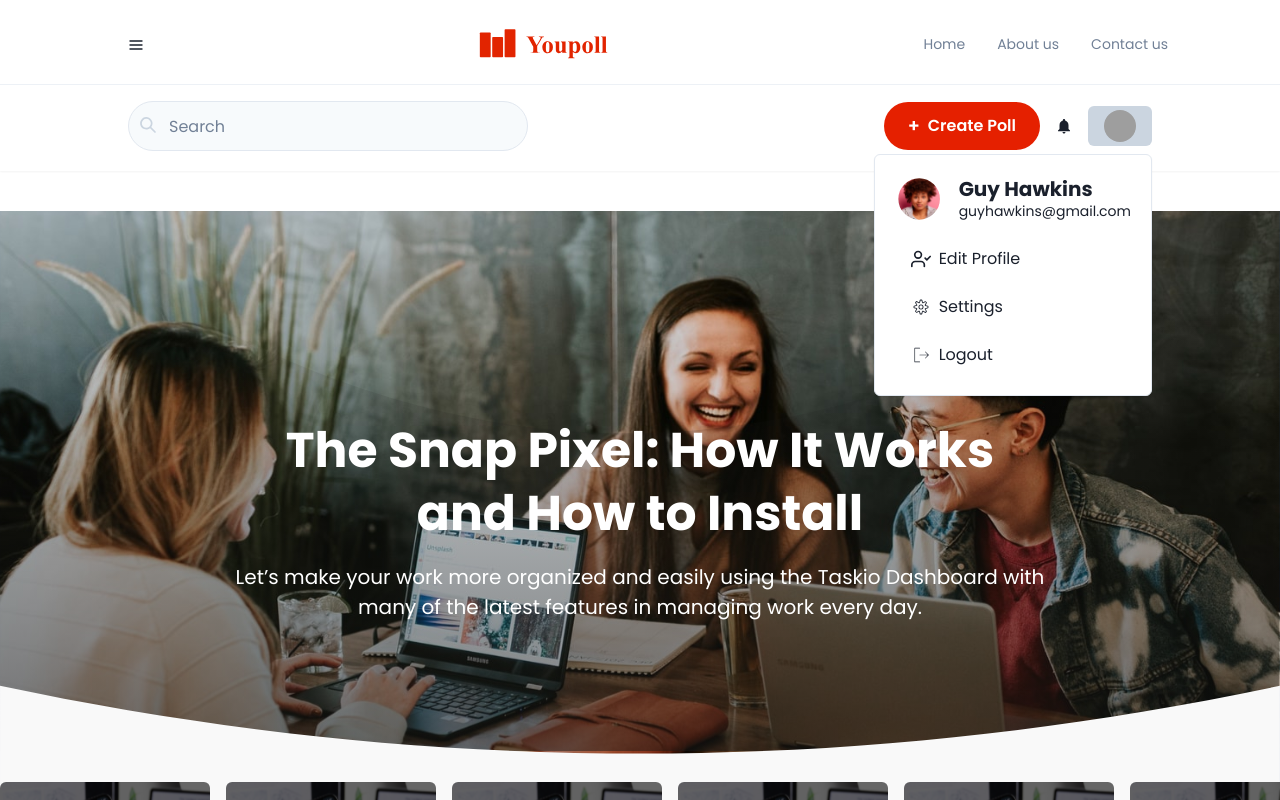
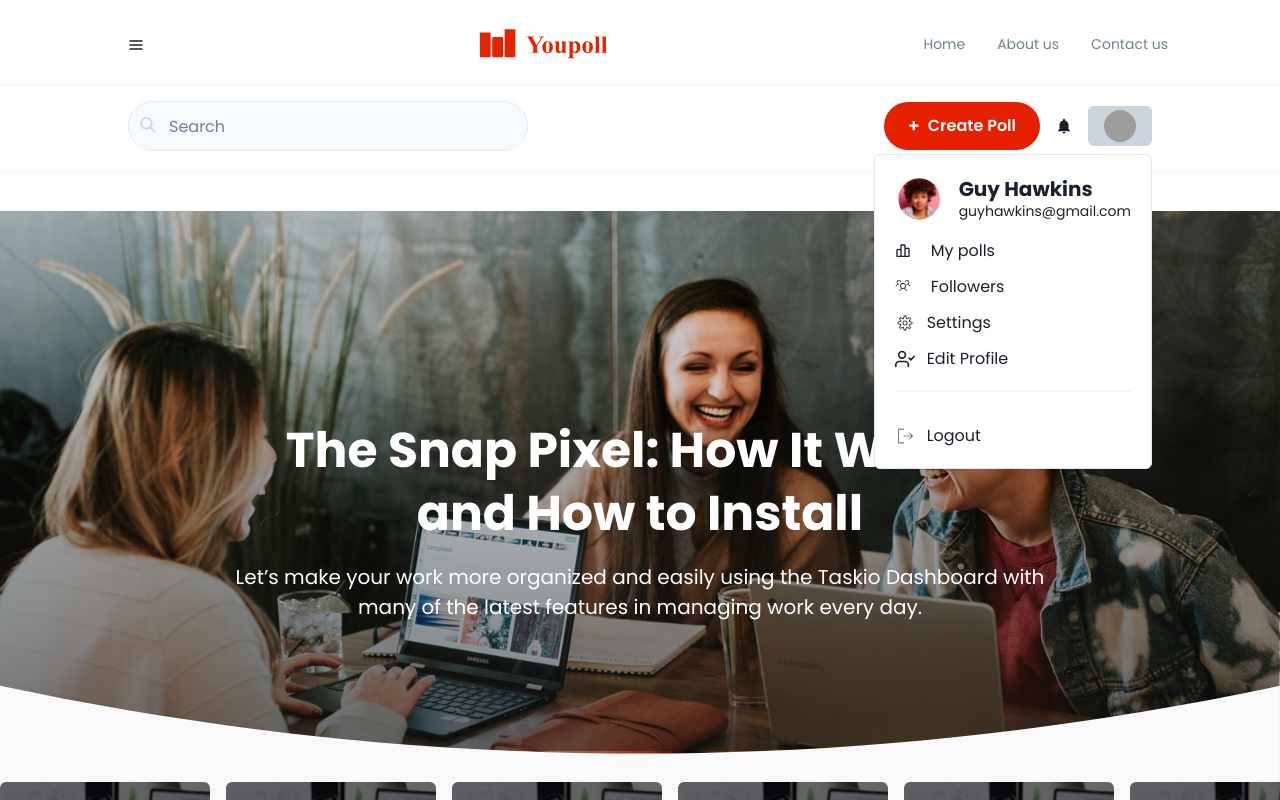
Before and after one commit to Abdulsamikamran/youPoll, a React (Vite) app: page / in a window 1280 px wide. Both pictures are taken after a click on the button 1120 px from the left and 126 px from the top of the page. Shown: the top 800 px of the page. Built offline with nearby package versions, Linux system fonts and the light colour scheme; grey boxes are pictures that could not be loaded.

Commit message:
final changes

```diff
--- a/src/components/Navbar.jsx
+++ b/src/components/Navbar.jsx
@@ -28,16 +28,22 @@ import {
   TabPanels,
   TabPanel,
   Tabs,
+  List,
+  ListItem,
+  ListIcon,
 } from "@chakra-ui/react";
+import { PiUsersThreeLight } from "react-icons/pi";
+
 import { SearchIcon, BellIcon } from "@chakra-ui/icons";
 import { HamburgerIcon } from "@chakra-ui/icons";
 import logo from "../../assets/logo.svg";
-import { FiUserCheck } from "react-icons/fi";
+import { FiUserCheck, FiUsers } from "react-icons/fi";
 import { CiSettings } from "react-icons/ci";
 import { PiSignOutThin } from "react-icons/pi";
 import avatar from "../../assets/avatar1.svg";
 import { useNavigate } from "react-router-dom";
 import avatar2 from "../../assets/avatar5.svg";
+import { BiBarChartAlt2 } from "react-icons/bi";
 
 const Navbar = () => {
   const navigate = useNavigate();
@@ -268,6 +274,7 @@ const Navbar = () => {
               />
             </MenuButton>
             <MenuList p={5}>
+              {/* Profile Header */}
               <Flex
                 onClick={() => navigate("/profile")}
                 cursor={"pointer"}
@@ -282,31 +289,62 @@ const Navbar = () => {
                 </Box>
               </Flex>
 
-              <Stack alignItems={"start"} mt={4}>
-                <Button
-                  fontWeight={"normal"}
-                  variant="ghost"
-                  leftIcon={<FiUserCheck size={20} />}
+              {/* Menu Items as List */}
+              <List spacing={3} mt={4}>
+                <ListItem
+                  cursor="pointer"
+                  display="flex"
+                  alignItems="center"
+                  onClick={() => navigate("/detail-page")}
                 >
-                  Edit Profile
-                </Button>
-                <Button
-                  fontWeight={"normal"}
-                  variant="ghost"
-                  leftIcon={<CiSettings size={20} />}
+                  <ListIcon as={BiBarChartAlt2} />
+
+                  <Text ml={3}>My polls</Text>
+                </ListItem>
+
+                <ListItem
+                  cursor="pointer"
+                  display="flex"
+                  alignItems="center"
+                  onClick={() => navigate("/profile")}
                 >
-                  Settings
-                </Button>
+                  <ListIcon mb={"4px"} as={PiUsersThreeLight} />
+                  <Text ml={3}> Followers</Text>
+                </ListItem>
 
-                <Button
-                  fontWeight={"normal"}
-                  variant="ghost"
-                  leftIcon={<PiSignOutThin size={20} />}
+                <ListItem
+                  cursor="pointer"
+                  display="flex"
+                  alignItems="center"
+                  onClick={() => navigate("/settings")}
+                >
+                  <CiSettings size={20} />
+                  <Text ml={3}>Settings</Text>
+                </ListItem>
+
+                <ListItem
+                  mb={5}
+                  cursor="pointer"
+                  display="flex"
+                  alignItems="center"
+                  onClick={() => navigate("/settings")}
+                >
+                  <FiUserCheck size={20} />
+                  <Text ml={3}>Edit Profile</Text>
+                </ListItem>
+                <Divider mt={20} w={"full"} />
+
+                <ListItem
+                  pt={5}
+                  cursor="pointer"
+                  display="flex"
+                  alignItems="center"
                   onClick={() => navigate("/login")}
                 >
-                  Logout
-                </Button>
-              </Stack>
+                  <PiSignOutThin size={20} />
+                  <Text ml={3}>Logout</Text>
+                </ListItem>
+              </List>
             </MenuList>
           </Menu>
         </Flex>
```
